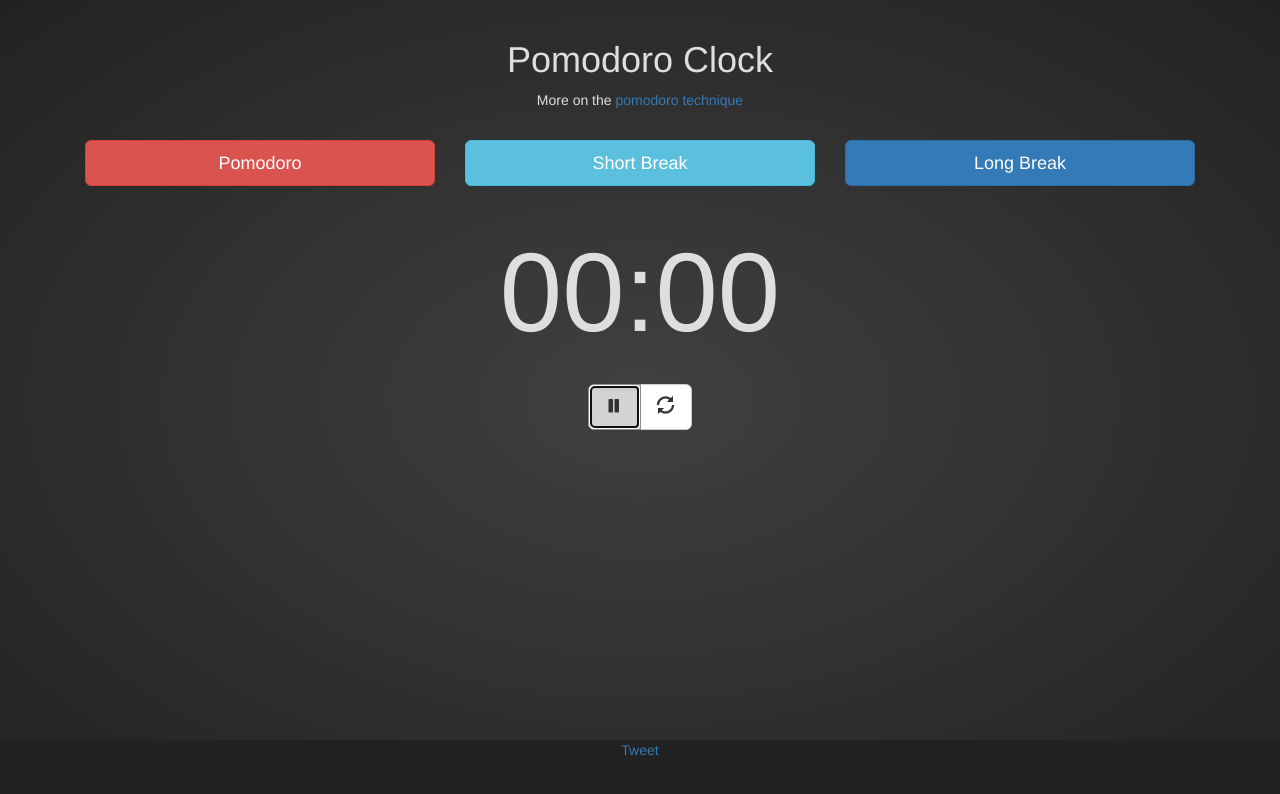
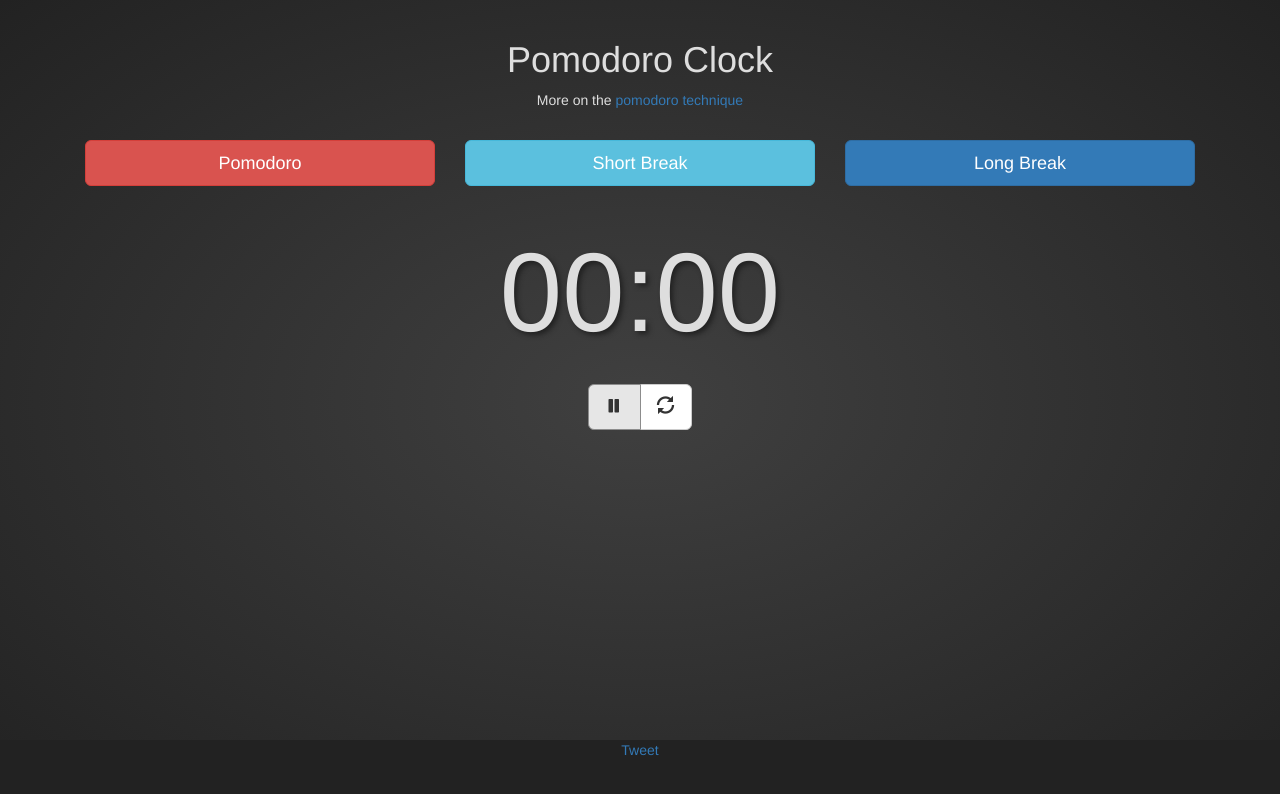
Before and after one commit to jombard/Pomodoro-Clock, a website: page clock.html in a window 1280 px wide. Both pictures are taken after a click on the button 614 px from the left and 406 px from the top of the page. Drawn offline with Linux system fonts and the light colour scheme.

Commit message:
Update pause function and style timer shadow

```diff
--- a/css/style.css
+++ b/css/style.css
@@ -2,6 +2,7 @@ html {
     position: relative;
     min-height: 100%;
 }
+
 body {
 	color: #dedede;
 	margin-bottom: 60px;
@@ -12,9 +13,16 @@ body {
 		#222222
 	);
 }
-button:focus {outline:0;}
+
+.btn:focus,
+.btn:active:focus,
+.btn.active:focus {outline:0;}
 .btn {margin-bottom: 5px;}
-.timer {font-size: 6em;}
+.timer {
+	font-size: 6em;
+	text-shadow: 3px 3px 5px #222222;
+}
+
 .footer {
     position: absolute;
     bottom: 0;
@@ -22,13 +30,17 @@ button:focus {outline:0;}
     height: 60px;
     background-color: #222222;
 }
+
 .footer div iframe {margin-top: 15px;}
 
 @media (min-width: 768px) {
+
 	.row {margin: 20px 0;}
+
 	.timer {font-size: 6em;}
 }
 
 @media (min-width: 992px) {
+
 	.timer {font-size: 8em;}
 }
--- a/js/clock.js
+++ b/js/clock.js
@@ -4,18 +4,21 @@ $(function() {
 			time_in_seconds: 1500,
 			autostart: true
 		});
+		resetPauseButton();
 	});
 	$(".js-short-break").click(function() {
 		$("#timer_default").createTimer({
 			time_in_seconds: 300,
 			autostart: true
 		});
+		resetPauseButton();
 	});
 	$(".js-long-break").click(function() {
 		$("#timer_default").createTimer({
 			time_in_seconds: 600,
 			autostart: true
 		});
+		resetPauseButton();
 	});
 	$("#timer_toggle").click(timerToggle);
 	$("#timer_reset").click(resetTimer);
@@ -32,19 +35,23 @@ function timerToggle() {
 	var timer = $("#timer_default");
 	var timerToggle = $("#timer_toggle");
 
-	timerToggle.toggleClass('active');
 	if (timer.data('countdown.state') == 'running') {
 		timer.pauseTimer();
 		timerToggle.find('.glyphicon').removeClass('glyphicon-pause').addClass('glyphicon-play');
 		changeDocumentTitle('pause');
+		timerToggle.addClass('active');
 	} else {
 		timer.startTimer();
-		timerToggle.find('.glyphicon').removeClass('glyphicon-play').addClass('glyphicon-pause');
+		resetPauseButton();
 	}
 }
 
 function resetTimer() {
 	$("#timer_default").resetTimer();
+	resetPauseButton();
+}
+
+function resetPauseButton() {
 	$("#timer_toggle").find('.glyphicon').removeClass('glyphicon-play').addClass('glyphicon-pause');
 	$("#timer_toggle").removeClass('active');
 }
```
